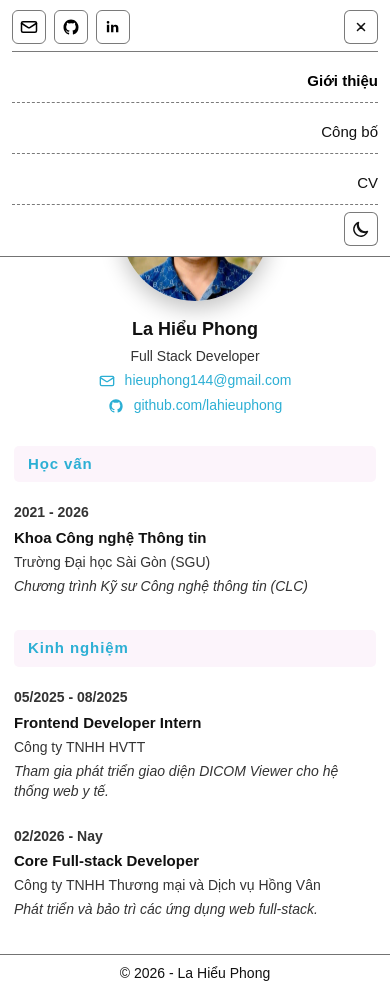
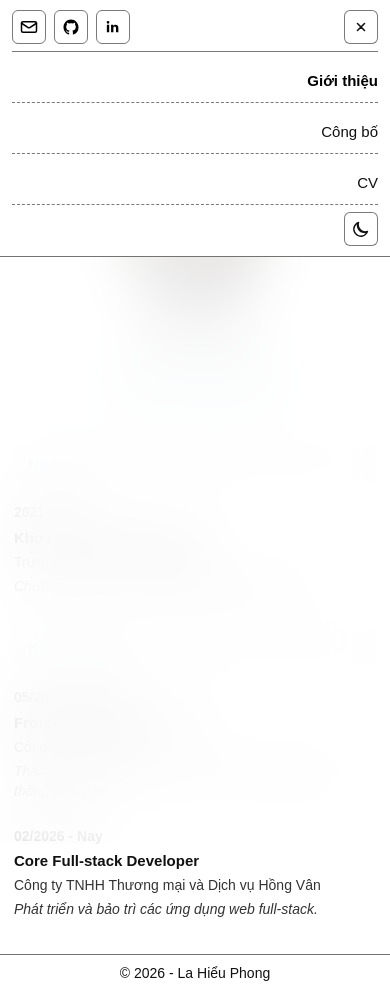
Before and after one commit to lahieuphong/lahieuphong-cv, a Next.js app: page /about in a window 390 px wide. Both pictures are taken after a click on the button "Mở menu điều hướng". Built offline with nearby package versions, Linux system fonts and the light colour scheme.

Commit message:
Render mobile navbar scrim separately

```diff
--- a/src/app/components/SiteNavbar.tsx
+++ b/src/app/components/SiteNavbar.tsx
@@ -93,10 +93,8 @@ export default function SiteNavbar() {
   );
 
   return (
-    <nav
-      className={`site-navbar${isMenuOpen ? " is-menu-open" : ""}`}
-      aria-label="Điều hướng chính"
-    >
+    <>
+      <nav className="site-navbar" aria-label="Điều hướng chính">
         <div className="site-navbar-inner">
           <div className="site-navbar-social" aria-label="Liên kết cá nhân">
             {socialLinks.map((link) => (
@@ -131,7 +129,9 @@ export default function SiteNavbar() {
             type="button"
             aria-controls="site-navbar-menu"
             aria-expanded={isMenuOpen}
-          aria-label={isMenuOpen ? "Đóng menu điều hướng" : "Mở menu điều hướng"}
+            aria-label={
+              isMenuOpen ? "Đóng menu điều hướng" : "Mở menu điều hướng"
+            }
             onClick={() => setIsMenuOpen((currentValue) => !currentValue)}
           >
             <span
@@ -188,5 +188,11 @@ export default function SiteNavbar() {
           </div>
         </div>
       </nav>
+
+      <div
+        className={`site-navbar-scrim${isMenuOpen ? " is-visible" : ""}`}
+        aria-hidden="true"
+      />
+    </>
   );
 }
--- a/src/app/globals.css
+++ b/src/app/globals.css
@@ -21,8 +21,8 @@
   --navbar-hairline: rgba(0, 0, 0, 0.52);
   --navbar-toggle-bg: #ffffff;
   --navbar-toggle-text: #111111;
-  --navbar-content-scrim: rgba(255, 255, 255, 0.62);
-  --navbar-content-scrim-fallback: rgba(255, 255, 255, 0.86);
+  --navbar-content-scrim: rgba(255, 255, 255, 0.82);
+  --navbar-content-scrim-fallback: rgba(255, 255, 255, 0.94);
   --navbar-active-bg: transparent;
   --navbar-active-hover: #2c9fc2;
   --navbar-active-border: #111111;
@@ -49,8 +49,8 @@
   --navbar-hairline: rgba(255, 255, 255, 0.72);
   --navbar-toggle-bg: #000000;
   --navbar-toggle-text: #ffffff;
-  --navbar-content-scrim: rgba(0, 0, 0, 0.38);
-  --navbar-content-scrim-fallback: rgba(0, 0, 0, 0.62);
+  --navbar-content-scrim: rgba(0, 0, 0, 0.68);
+  --navbar-content-scrim-fallback: rgba(0, 0, 0, 0.82);
   --navbar-active-bg: transparent;
   --navbar-active-hover: #2c9fc2;
   --navbar-active-border: #f1f1f1;
@@ -109,7 +109,10 @@ a:hover {
   color: var(--navbar-text);
   font-family: Arial, Helvetica, sans-serif;
   backdrop-filter: blur(14px);
-  isolation: isolate;
+}
+
+.site-navbar-scrim {
+  display: none;
 }
 
 .site-navbar a {
@@ -232,15 +235,15 @@ a:hover {
   width: 34px;
   min-width: 34px;
   height: 34px;
-  background: #ffffff;
-  color: #111111;
+  background: var(--navbar-toggle-bg);
+  color: var(--navbar-toggle-text);
   font-size: 12px;
   line-height: 1;
   font-weight: 400;
 }
 
 .site-theme-toggle:hover {
-  background: #ffffff;
+  background: var(--navbar-toggle-bg);
 }
 
 .site-theme-icon {
@@ -1307,10 +1310,10 @@ a:hover {
 }
 
 @media screen and (max-width: 768px) {
-  .site-navbar::after {
-    content: "";
+  .site-navbar-scrim {
+    display: block;
     position: fixed;
-    z-index: -1;
+    z-index: 45;
     inset: 0;
     background: var(--navbar-content-scrim);
     opacity: 0;
@@ -1323,16 +1326,16 @@ a:hover {
       -webkit-backdrop-filter 0.52s cubic-bezier(0.16, 1, 0.3, 1);
   }
 
-  .site-navbar.is-menu-open::after {
+  .site-navbar-scrim.is-visible {
     opacity: 1;
-    backdrop-filter: blur(4px);
-    -webkit-backdrop-filter: blur(4px);
+    backdrop-filter: blur(28px) saturate(0.48);
+    -webkit-backdrop-filter: blur(28px) saturate(0.48);
   }
 
   @supports not (
     (backdrop-filter: blur(1px)) or (-webkit-backdrop-filter: blur(1px))
   ) {
-    .site-navbar::after {
+    .site-navbar-scrim {
       background: var(--navbar-content-scrim-fallback);
     }
   }
```
Lines whose indentation alone changed are shown as unchanged.
